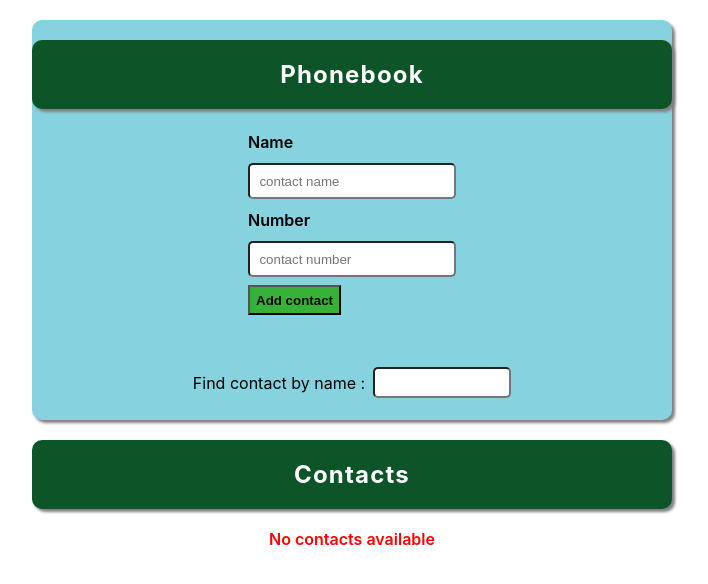
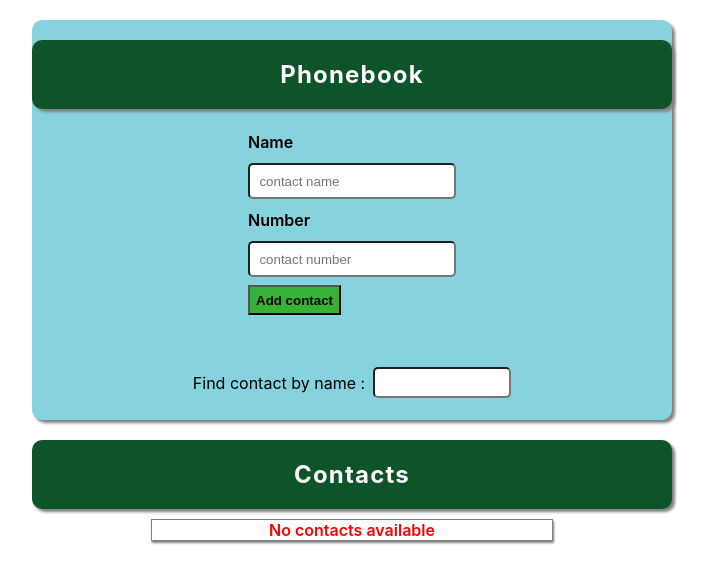
Before and after one commit to Mariusz-72/goit-react-hw-04-phonebook, a React (Create React App) app: page / in a window 1280 px wide. Shown: the top 584 px of the page, without its empty margins (288-996 px from the left). Built offline with nearby package versions, Linux system fonts and the light colour scheme.

Commit message:
update 2.8

```diff
--- a/src/components/ContactList/ContactList.module.css
+++ b/src/components/ContactList/ContactList.module.css
@@ -43,7 +43,10 @@
 .noContacts {
     display: flex;
     justify-content: center;
-    margin-top: 20px;
+    margin: 10px auto;
+    width: 400px;
     color: red;
     font-weight: 600;
+    box-shadow: 1px 2px 2px grey;
+    border: 1px solid grey;
 }
```
